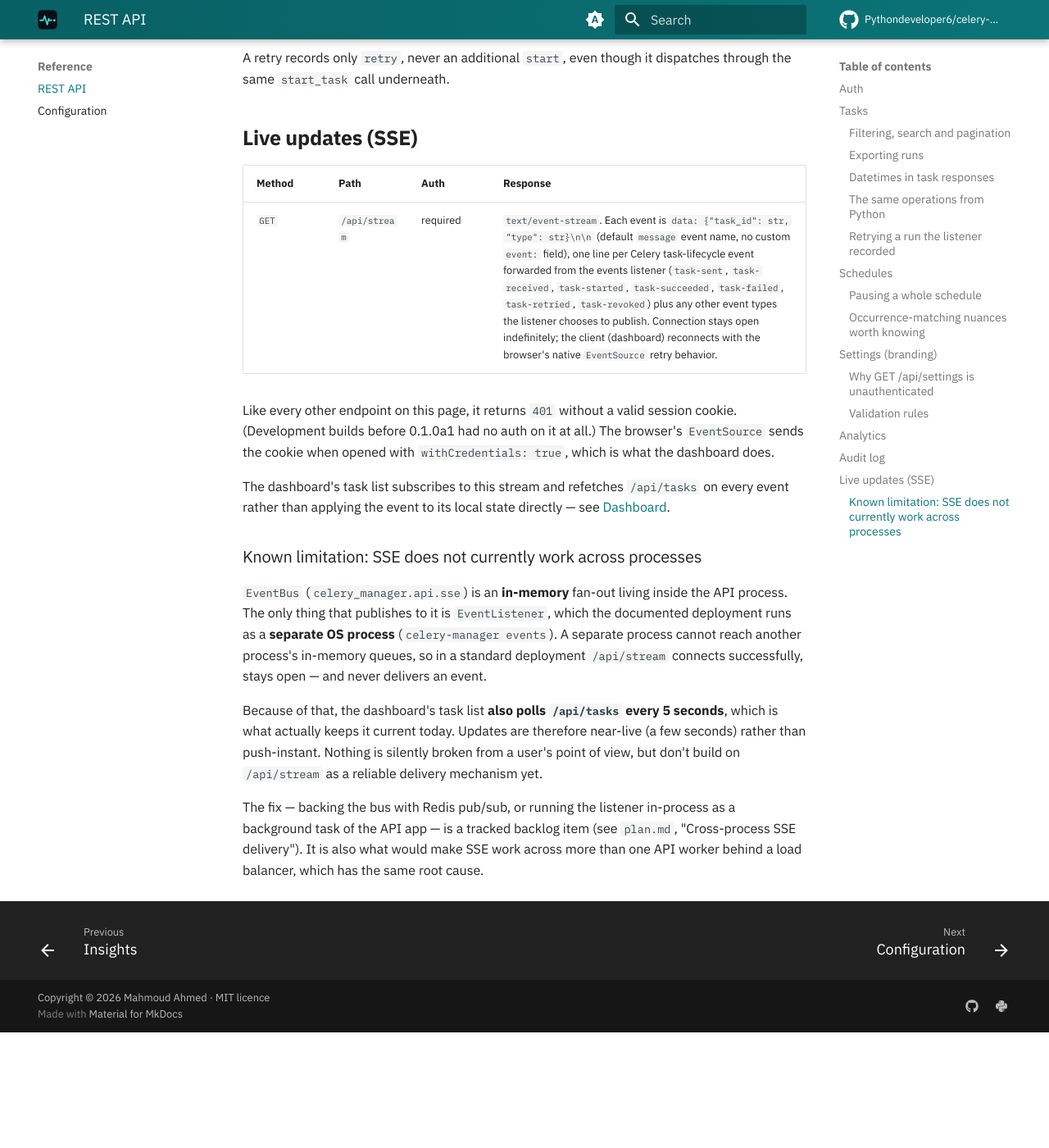
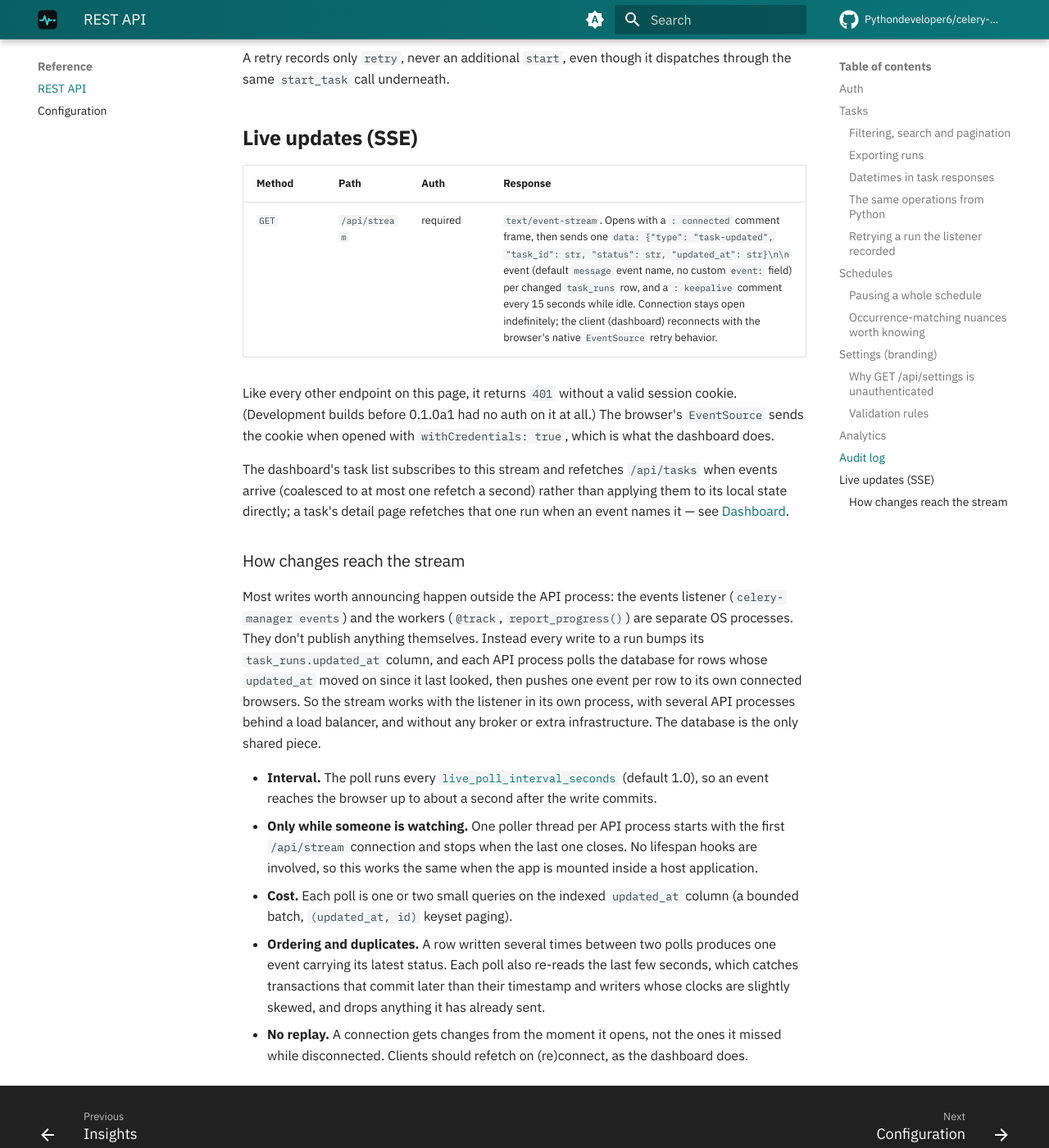
Before and after one commit to Pythondeveloper6/celery-manager, an MkDocs documentation site: the page built from docs/rest-api.md, in a window 1280 px wide and 1400 px high, scrolled down 16320 px. Shown: the whole window at 82% size. Built offline with MkDocs 1.6.1 and Material for MkDocs 9.7.7, drawn with Linux system fonts in a browser that asks for light colours; comment, search, counter and statistics services are not loaded; before the commit the page ends 17579 px from its top, so only the background shows below that.

Commit message:
docs: cross-process live updates, live_poll_interval_seconds
Co-Authored-By: Claude Opus 5.5 <noreply@anthropic.com>

```diff
--- a/docs/rest-api.md
+++ b/docs/rest-api.md
@@ -460,7 +460,7 @@ dispatches through the same `start_task` call underneath.
 
 | Method | Path | Auth | Response |
 |---|---|---|---|
-| `GET` | `/api/stream` | required | `text/event-stream`. Each event is `data: {"task_id": str, "type": str}\n\n` (default `message` event name, no custom `event:` field), one line per Celery task-lifecycle event forwarded from the events listener (`task-sent`, `task-received`, `task-started`, `task-succeeded`, `task-failed`, `task-retried`, `task-revoked`) plus any other event types the listener chooses to publish. Connection stays open indefinitely; the client (dashboard) reconnects with the browser's native `EventSource` retry behavior. |
+| `GET` | `/api/stream` | required | `text/event-stream`. Opens with a `: connected` comment frame, then sends one `data: {"type": "task-updated", "task_id": str, "status": str, "updated_at": str}\n\n` event (default `message` event name, no custom `event:` field) per changed `task_runs` row, and a `: keepalive` comment every 15 seconds while idle. Connection stays open indefinitely; the client (dashboard) reconnects with the browser's native `EventSource` retry behavior. |
 
 Like every other endpoint on this page, it returns `401` without a valid
 session cookie. (Development builds before 0.1.0a1 had no auth on it at all.) The browser's
@@ -468,26 +468,37 @@ session cookie. (Development builds before 0.1.0a1 had no auth on it at all.) Th
 which is what the dashboard does.
 
 The dashboard's task list subscribes to this stream and refetches
-`/api/tasks` on every event rather than applying the event to its local
-state directly — see [Dashboard](dashboard.md).
+`/api/tasks` when events arrive (coalesced to at most one refetch a second)
+rather than applying them to its local state directly; a task's detail page
+refetches that one run when an event names it — see
+[Dashboard](dashboard.md).
 
-### Known limitation: SSE does not currently work across processes
+### How changes reach the stream
 
-`EventBus` (`celery_manager.api.sse`) is an **in-memory** fan-out living
-inside the API process. The only thing that publishes to it is
-`EventListener`, which the documented deployment runs as a **separate OS
-process** (`celery-manager events`). A separate process cannot reach another
-process's in-memory queues, so in a standard deployment `/api/stream`
-connects successfully, stays open — and never delivers an event.
+Most writes worth announcing happen outside the API process: the events
+listener (`celery-manager events`) and the workers (`@track`,
+`report_progress()`) are separate OS processes. They don't publish anything
+themselves. Instead every write to a run bumps its `task_runs.updated_at`
+column, and each API process polls the database for rows whose
+`updated_at` moved on since it last looked, then pushes one event per row
+to its own connected browsers. So the stream works with the listener in its
+own process, with several API processes behind a load balancer, and without
+any broker or extra infrastructure. The database is the only shared piece.
 
-Because of that, the dashboard's task list **also polls `/api/tasks` every 5
-seconds**, which is what actually keeps it current today. Updates are
-therefore near-live (a few seconds) rather than push-instant. Nothing is
-silently broken from a user's point of view, but don't build on `/api/stream`
-as a reliable delivery mechanism yet.
-
-The fix — backing the bus with Redis pub/sub, or running the listener
-in-process as a background task of the API app — is a tracked backlog item
-(see `plan.md`, "Cross-process SSE delivery"). It is also what would make SSE
-work across more than one API worker behind a load balancer, which has the
-same root cause.
+- **Interval.** The poll runs every
+  [`live_poll_interval_seconds`](configuration.md) (default 1.0), so an
+  event reaches the browser up to about a second after the write commits.
+- **Only while someone is watching.** One poller thread per API process
+  starts with the first `/api/stream` connection and stops when the last
+  one closes. No lifespan hooks are involved, so this works the same when
+  the app is mounted inside a host application.
+- **Cost.** Each poll is one or two small queries on the indexed
+  `updated_at` column (a bounded batch, `(updated_at, id)` keyset paging).
+- **Ordering and duplicates.** A row written several times between two
+  polls produces one event carrying its latest status. Each poll also
+  re-reads the last few seconds, which catches transactions that commit
+  later than their timestamp and writers whose clocks are slightly skewed,
+  and drops anything it has already sent.
+- **No replay.** A connection gets changes from the moment it opens, not
+  the ones it missed while disconnected. Clients should refetch on
+  (re)connect, as the dashboard does.
```
Also changed, not shown: CHANGELOG.md (+16 -0 lines), docs/configuration.md (+2 -1 lines), docs/dashboard.md (+21 -15 lines).
